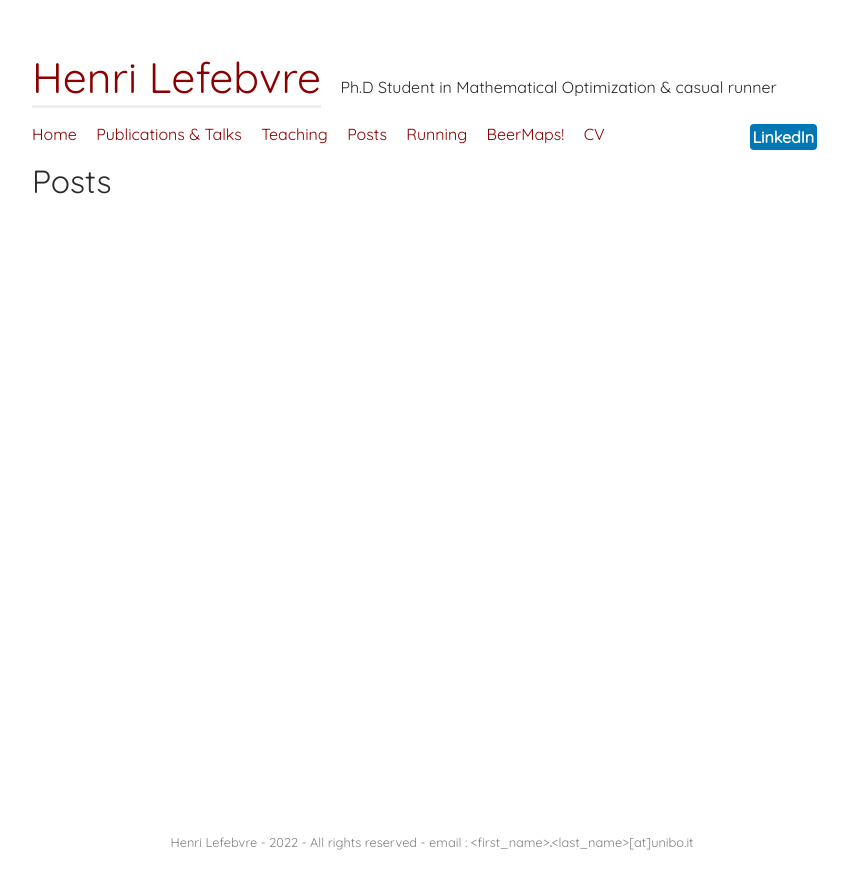
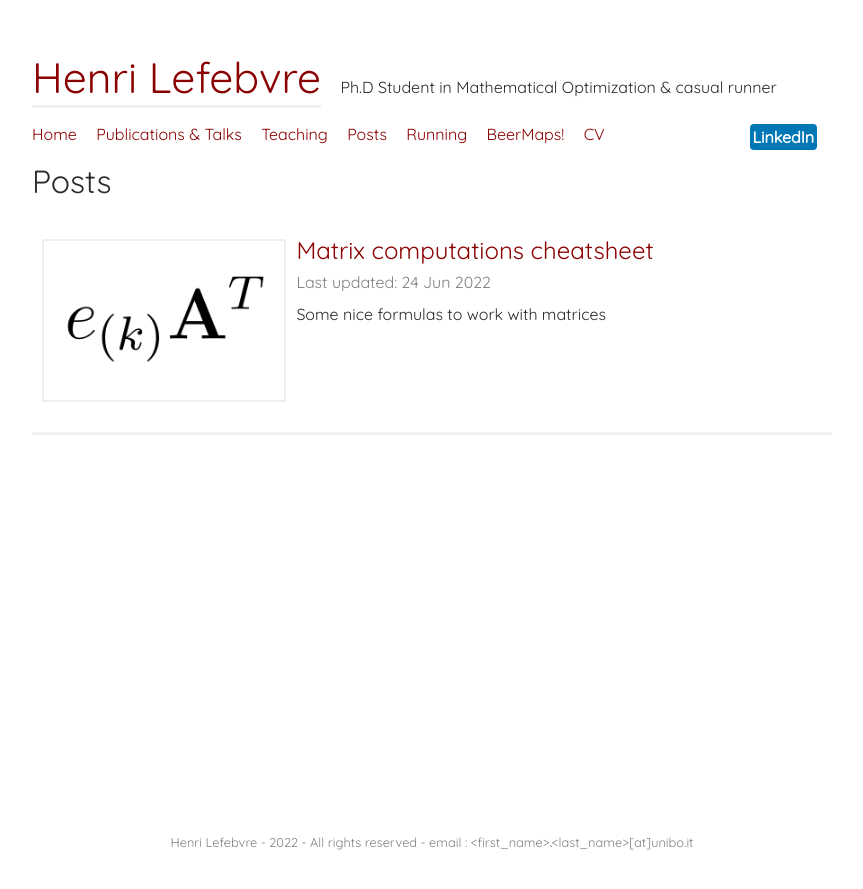
Before and after one commit to hlefebvr/hlefebvr.github.io, a Jekyll site: the page built from posts.md, in a window 1280 px wide. Shown: the top 889 px of the page, without its empty margins (208-1071 px from the left). Built offline with Jekyll 4.4.1, drawn with Linux system fonts in a browser that asks for light colours; some of the changed lines change nothing that is shown.

Commit message:
add matrix cheatsheet

```diff
--- a/_includes/head.html
+++ b/_includes/head.html
@@ -12,4 +12,7 @@
     <link rel="stylesheet" href="/public/css/design.css">
     <link rel="stylesheet" href="/public/css/highlight.css">
     <script src='https://cdnjs.cloudflare.com/ajax/libs/mathjax/2.7.5/latest.js?config=TeX-MML-AM_CHTML' async></script>
+    {% if page.uses_plots %}
+      <script src="https://unpkg.com/function-plot/dist/function-plot.js"></script>
+    {% endif %}
 </head>
--- /dev/null
+++ b/_posts/math/2022-06-24-matrix.md
@@ -0,0 +1,41 @@
+---
+layout: post
+category: posts
+title: Matrix computations cheatsheet
+short: Some nice formulas to work with matrices
+preview: matrix.png
+---
+
+<div>
+Let \( \mathbf{A}\in\mathbb{R}^{m\times n} \), \(\mathbf{b}\in\mathbb{R}^{m\times 1} \) and \( \mathbf{c}\in\mathbb{R}^{n\times 1} \). We denote by \( \
+a_{ij} \) the \( (i,j) \)-th component of \( \mathbf{A} \), by \( \mathbf{a}^{(j)} \) its \( j \)-th column  and by \( \mathbf{a}_{(i)} \) its \( i \)-th row. Vector \( \mathbf{e}^{(j)} \) (resp. \( \mathbf{e}_{(j)} \)) denote the \( j \)-th column (resp. the \(i\)-th row) of the identity matrix.
+
+<h2>Rows and columns</h2>
+
+<ul>
+    <li> \( \mathbf{e}_{(k)}^T = \mathbf{e}^{(k)} \) </li>
+    <li> \( \mathbf{e} = \sum_{k=1}^K \mathbf{e}^{(k)} \quad ; \quad \mathbf{e}^T = \sum_{k=1}^K \mathbf{e}_{(k)} \) </li>
+    <li> \( \mathbf{A}\mathbf{e}^{(j)} = \mathbf{a}^{(j)} \) with \( j\in [n] \) </li>
+    <li> \( \mathbf{A}^T\mathbf{e}^{(i)} = \mathbf{a}_{(i)}^T \) with \( i\in[m] \) </li>
+    <li> \( \mathbf{e}_{(i)}\mathbf{A} = \mathbf{a}_{(i)} \) with \( i\in[m] \) </li>
+    <li> \( \mathbf{e}_{(j)}\mathbf{A}^T  = {\mathbf{a}^{(j)}}^T \) with \( j\in[n] \) </li>
+    <li> \( \mathbf{e}_{(i)}\mathbf{A}\mathbf{e}^{(j)} = a_{ij} \) with \( i\in[m], j\in[n] \) </li>
+    <li> \( \mathbf{e}^T\mathbf{A} = \sum_{i=1}^m \mathbf{a}_{(i)} \) </li>
+    <li> \( \mathbf{A}\mathbf{e} = \sum_{j=1}^n \mathbf{a}^{(j)} \) </li>
+    <li> \( \mathbf{e}^T\mathbf{A}\mathbf{c} = \sum_{i=1}^m \mathbf{a}_{(i)}\mathbf{c} \) </li>
+    <li> \( \mathbf{e}^T\mathbf{A}^T\mathbf{b} = \sum_{j=1}^n \mathbf{b}^T\mathbf{a}^{(j)} \) </li>
+    <li> \( \mathbf{b}^T\mathbf{e}^{(i)} = \mathbf{e}_{(i)}\mathbf{b} = b_i \) with \( i\in[m] \) </li>
+    <li> \( \mathbf{A}\mathbf{c} = \begin{pmatrix}
+        \mathbf{a}_{(1)}\mathbf{c} \\
+        \vdots \\
+        \mathbf{a}_{(m)}\mathbf{c}
+    \end{pmatrix} \) or \( [\mathbf{Ac}]_{(i)} = \mathbf{a}_{(i)}\mathbf{c} \) </li>
+    <li> \( \mathbf{A}^T\mathbf{b} = \begin{pmatrix}
+        \mathbf{b}^T\mathbf{a}^{(1)} \\
+        \vdots \\
+        \mathbf{b}^T\mathbf{a}^{(n)}
+    \end{pmatrix} \) or \( [\mathbf{A}^T\mathbf{b}]_{(j)} = \mathbf{b}^T\mathbf{a}^{(j)} \) </li>
+    <li> \( \mathbf a^T\mathbf a = \textrm{trace}(\mathbf a\mathbf a^T) \) </li>
+</ul>
+
+</div>
--- a/public/css/design.css
+++ b/public/css/design.css
@@ -149,3 +149,11 @@ pre * {
 .category-item-date {
     color: gray;
 }
+.theorem {
+    border-left: 5px solid #efefef;
+    margin-top: 10px;
+    padding-left: 20px;
+}
+.theorem details {
+    font-style: italic;
+}
```
Also changed, not shown: public/img/beer.jpg, public/img/bologna.jpg, public/img/conjugate.png (added), public/img/cover_censored (copy).jpg (deleted), public/img/grenoble.jpg, public/img/linearize.png (added), public/img/matrix.png (added), public/img/roadef_2022 (copy).jpg (deleted), public/img/roadef_2022.jpg, public/img/run.jpg, public/img/teaching.jpg, public/img/tmb.jpg.
